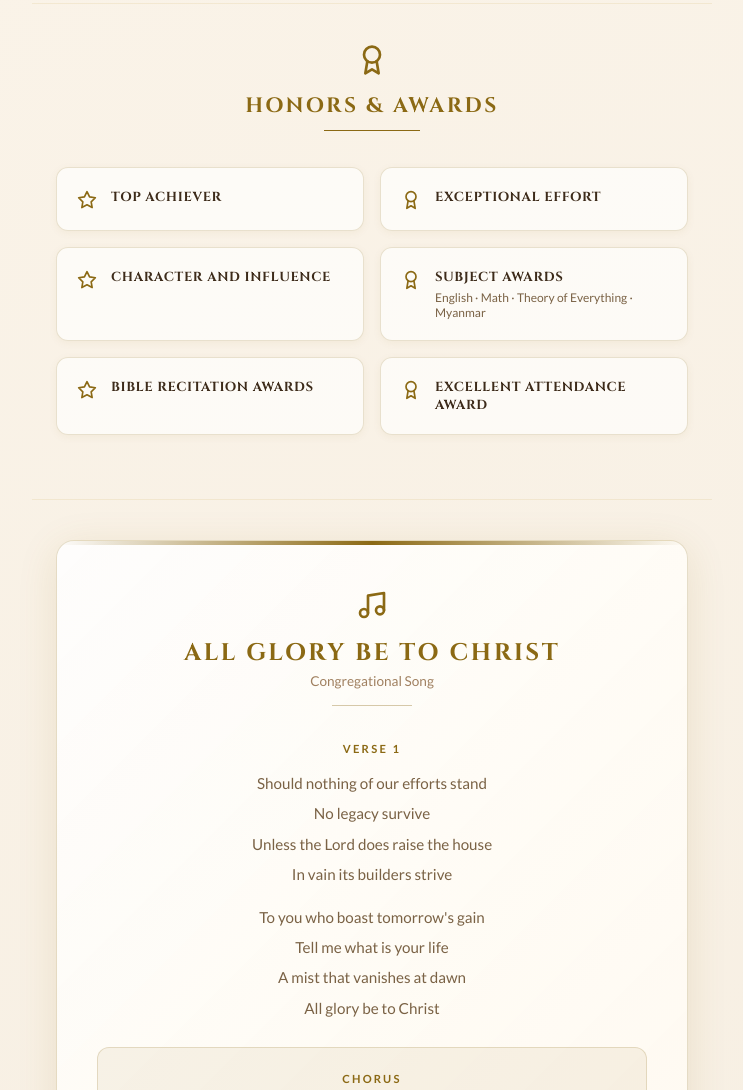
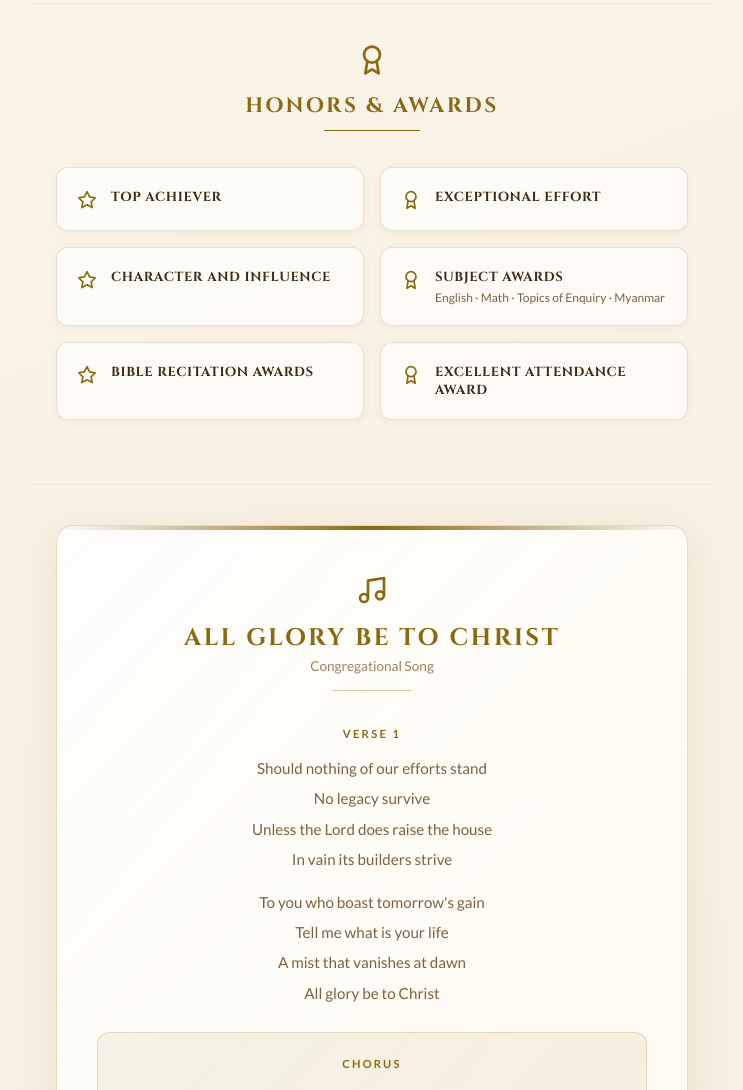
Before and after one commit to en722772-cyber/index, a plain HTML site: page index.html in a window 1280 px wide. Shown: the part 2554-3644 px from the top of the page, without its empty margins (268-1011 px from the left). Drawn offline with Linux system fonts and the light colour scheme.

Commit message:
Update index.html

```diff
--- a/index.html
+++ b/index.html
@@ -479,7 +479,7 @@
       { label: "Top Achiever",             sub: "" },
       { label: "Exceptional Effort",       sub: "" },
       { label: "Character and Influence",  sub: "" },
-      { label: "Subject Awards",           sub: "English · Math · Theory of Everything · Myanmar" },
+      { label: "Subject Awards",           sub: "English · Math · Topics of Enquiry · Myanmar" },
       { label: "Bible Recitation Awards",  sub: "" },
       { label: "Excellent Attendance Award", sub: "" },
     ];
```
